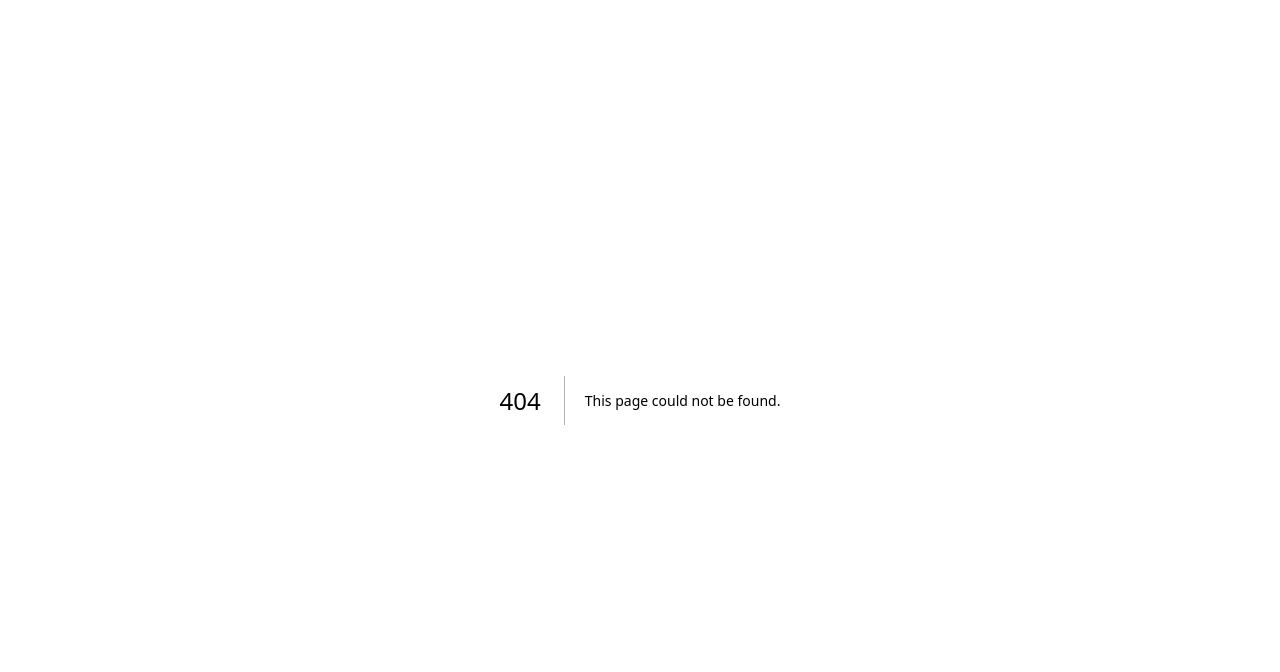
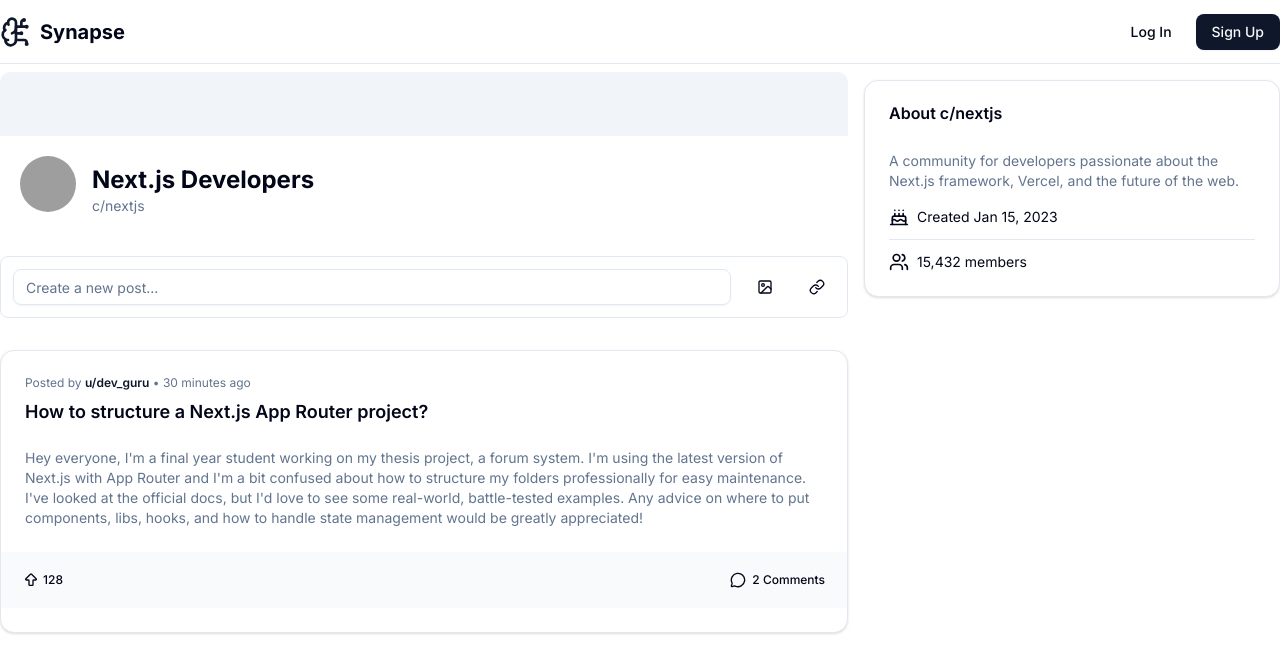
Before and after one commit to dhlananhh/synapse-client, a Next.js app: page /c/nextjs in a window 1280 px wide. Before the commit this address had no page. Shown: the top 672 px of the page. Built offline with nearby package versions, Linux system fonts and the light colour scheme; grey boxes are pictures that could not be loaded.

Commit message:
feat: add CommunityPage component

```diff
--- /dev/null
+++ b/src/app/(main)/(communities)/c/[slug]/page.tsx
@@ -0,0 +1,43 @@
+import { notFound } from "next/navigation";
+import { mockPosts, mockCommunities } from "@/lib/mock-data";
+import CommunityHeader from "@/components/features/community/CommunityHeader";
+import CreatePostWidget from "@/components/shared/CreatePostWidget";
+import PostCard from "@/components/features/post/PostCard";
+
+const getCommunityPageData = (slug: string) => {
+  const community = mockCommunities.find((c) => c.slug === slug);
+  if (!community) return null;
+
+  const posts = mockPosts.filter((p) => p.community.id === community.id);
+  return { community, posts };
+}
+
+export default function CommunityPage({ params }: { params: { slug: string } }) {
+  const data = getCommunityPageData(params.slug);
+
+  if (!data) {
+    notFound();
+  }
+
+  const { community, posts } = data;
+
+  return (
+    <div>
+      <CommunityHeader community={ community } />
+      <CreatePostWidget />
+
+      <div className="mt-6 flex flex-col gap-4">
+        {
+          posts.length > 0 ? (
+            posts.map(post => <PostCard key={ post.id } post={ post } />)
+          ) : (
+            <div className="text-center p-8 text-muted-foreground">
+              <p>No posts in this community yet.</p>
+              <p className="text-sm">Be the first one to create a post!</p>
+            </div>
+          )
+        }
+      </div>
+    </div>
+  )
+}
```
